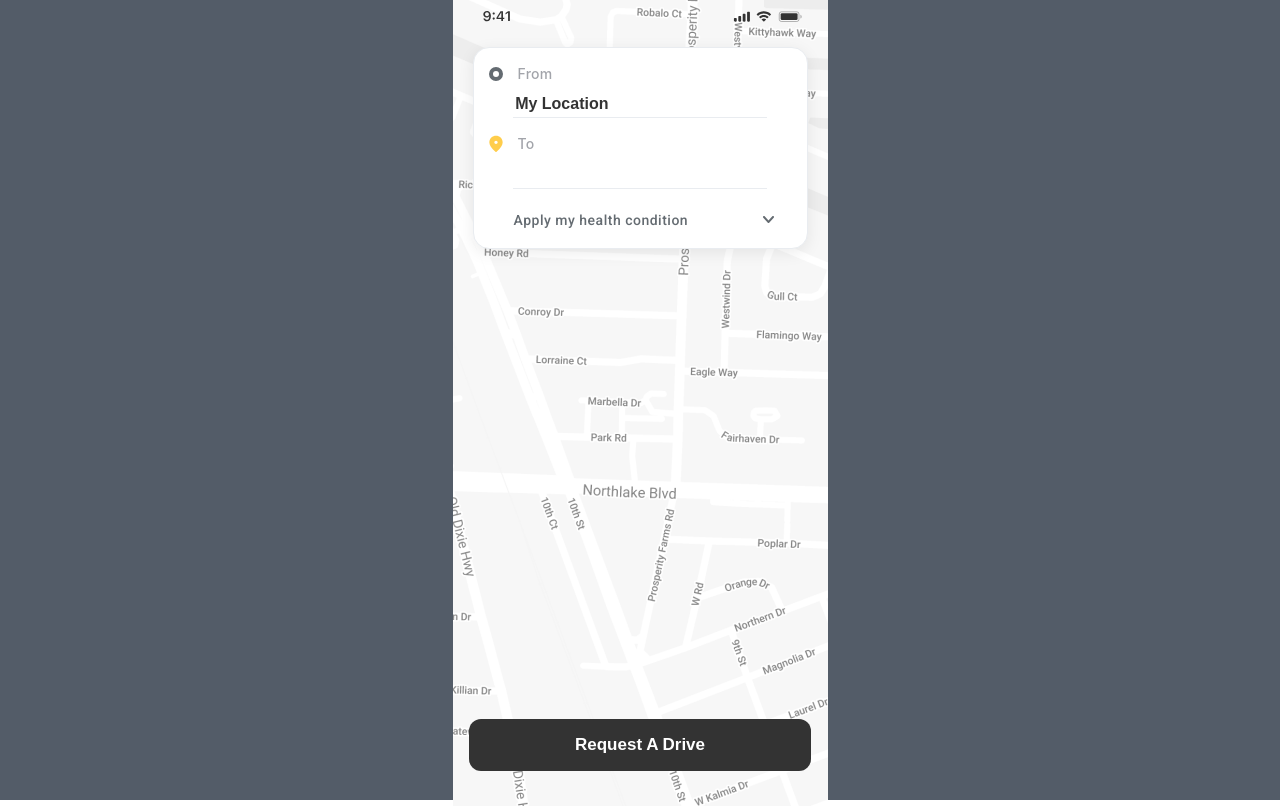
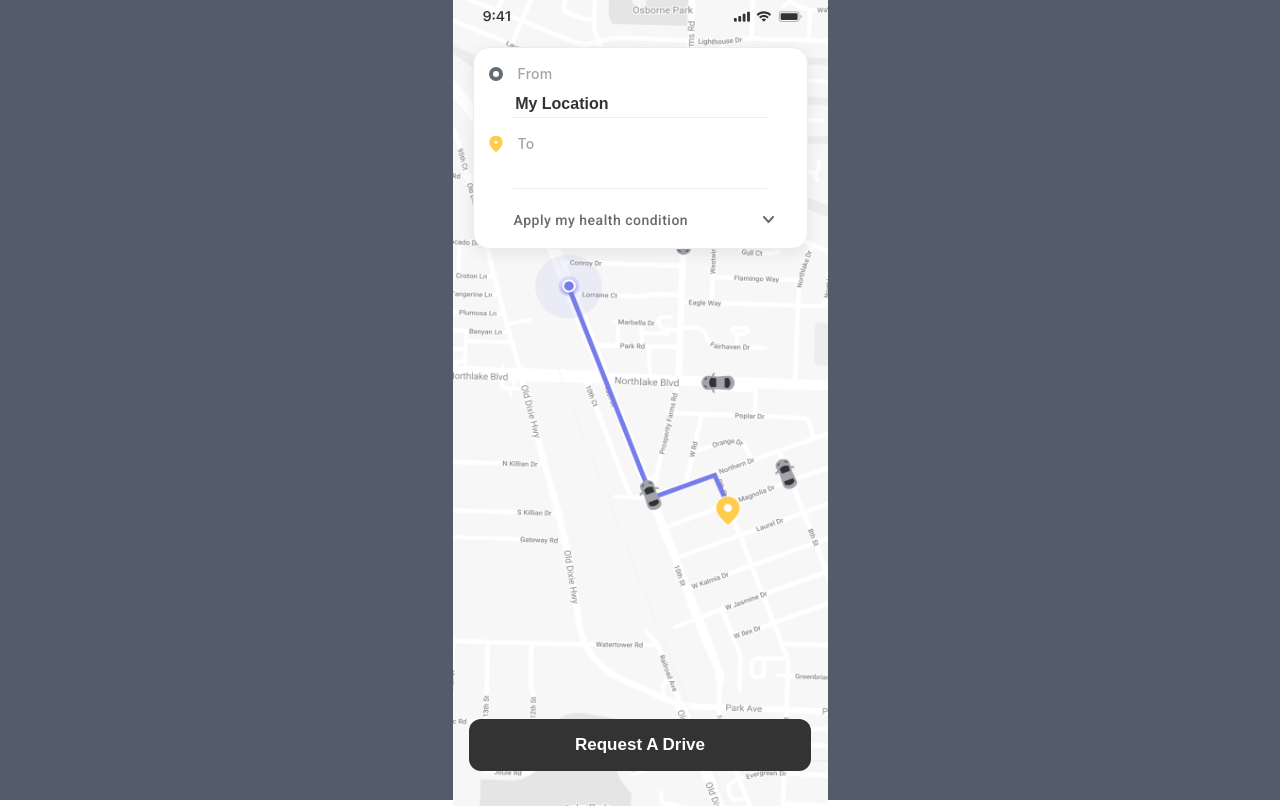
Before and after one commit to JunctionX-Seoul-Caffeine/Calmmuter, a React (Create React App) app: page /input-destination in a window 1280 px wide. Built offline with nearby package versions, Linux system fonts and the light colour scheme.

Commit message:
지도 수정

```diff
--- a/src/pages/InputDestination.js
+++ b/src/pages/InputDestination.js
@@ -41,7 +41,7 @@
   };
 
   return (
-    <div className="map">
+    <div className="dest-map">
       <StatusBar />
       <div
         className={
--- a/src/pages/MainPage.js
+++ b/src/pages/MainPage.js
@@ -99,10 +99,6 @@
           d="M22.5327 46.5841L23.8813 46.0701L20.6399 43.2897L19.2913 43.8038L22.5327 46.5841Z"
           fill="#333333"
         />
-        <path
-          d="M30.5392 21.3098H34.6485L35.4298 18.9661H37.922L33.6876 30.3411H31.5157L27.2579 18.9661H29.7501L30.5392 21.3098ZM34.0157 23.2083H31.172L32.6017 27.4661L34.0157 23.2083ZM23.1407 25.6536H21.9376C21.3647 25.6536 20.9402 25.7968 20.6642 26.0833C20.3881 26.3697 20.2501 26.7499 20.2501 27.2239C20.2501 27.6822 20.3881 28.039 20.6642 28.2942C20.935 28.5494 21.31 28.677 21.7892 28.677C22.2214 28.677 22.5834 28.5572 22.8751 28.3176C23.1668 28.0833 23.3126 27.776 23.3126 27.3958H25.5704C25.5704 27.9895 25.4115 28.5208 25.0938 28.9895C24.7709 29.4635 24.323 29.8333 23.7501 30.0989C23.172 30.3645 22.5365 30.4973 21.8438 30.4973C20.6407 30.4973 19.698 30.2083 19.0157 29.6301C18.3334 29.0572 17.9923 28.2655 17.9923 27.2551C17.9923 26.7343 18.1511 26.2551 18.4688 25.8176C18.7865 25.3801 19.2032 25.0442 19.7188 24.8098C19.0782 24.5806 18.6017 24.2369 18.2892 23.7786C17.9714 23.3202 17.8126 22.7786 17.8126 22.1536C17.8126 21.1431 18.1824 20.3333 18.922 19.7239C19.6563 19.1145 20.6303 18.8098 21.8438 18.8098C22.9793 18.8098 23.9089 19.1093 24.6329 19.7083C25.3517 20.3072 25.711 21.0989 25.711 22.0833H23.4532C23.4532 21.6562 23.2944 21.3072 22.9767 21.0364C22.6537 20.7655 22.2579 20.6301 21.7892 20.6301C21.2527 20.6301 20.8334 20.7708 20.5313 21.052C20.224 21.3385 20.0704 21.7161 20.0704 22.1848C20.0704 23.3202 20.6954 23.8879 21.9454 23.8879H23.1407V25.6536Z"
-          fill="white"
-        />
       </svg>
     </div>
   );
--- a/src/styles/InputDestination.css
+++ b/src/styles/InputDestination.css
@@ -1,3 +1,12 @@
+.dest-map {
+  position: absolute;
+  background-image: url("../assets/image11.png");
+  background-position: center center;
+  background-size: 100% 100%;
+  width: 100%;
+  height: 100%;
+}
+
 .input-location-dest-wrapper {
   position: absolute;
   height: 202px;
```
Also changed, not shown: src/assets/image11.png (added).
